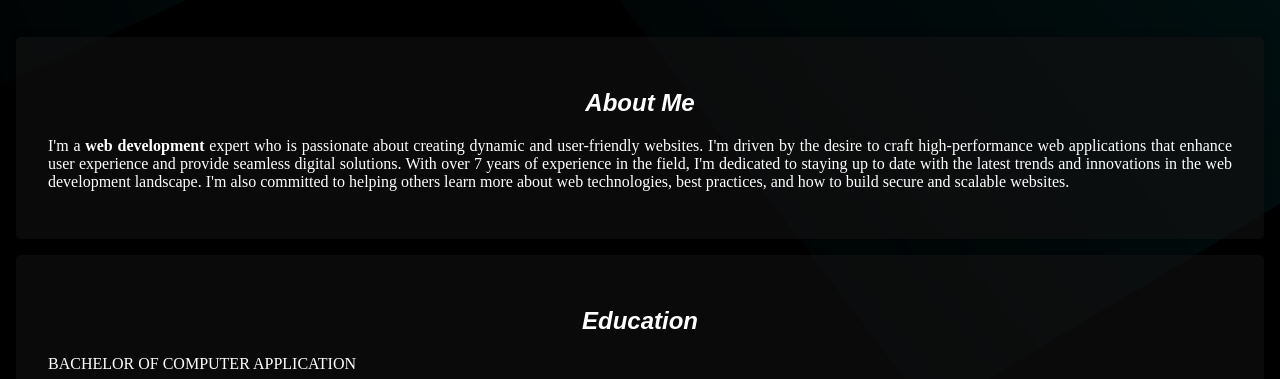
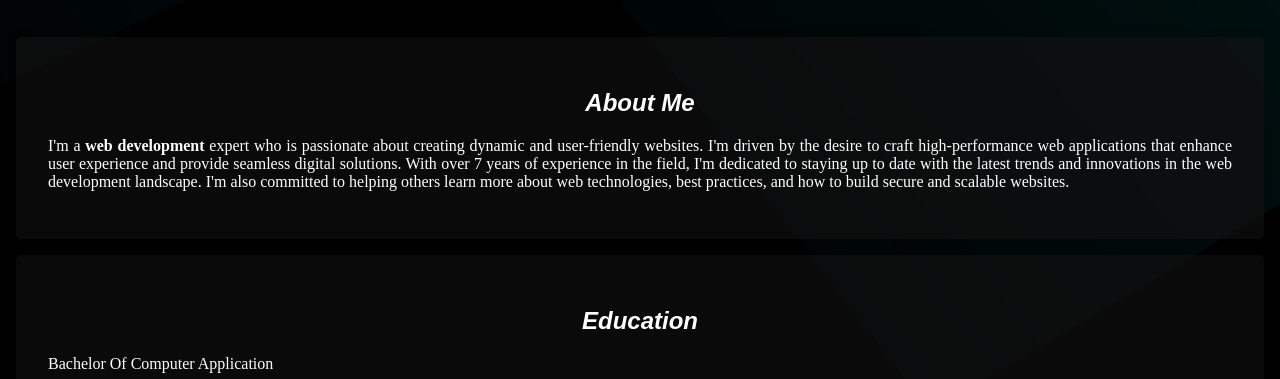
Before and after one commit to Dinesh7363/digital-portfolio, a plain HTML site: page index.html in a window 1280 px wide. Shown: the part 421-800 px from the top of the page. Drawn offline with Linux system fonts and the light colour scheme.

Commit message:
Update index.html

```diff
--- a/index.html
+++ b/index.html
@@ -68,7 +68,7 @@
     <section id="education">
         <div class="section-content">
             <h2 id="section-heading">Education</h2>
-            <p>BACHELOR OF COMPUTER APPLICATION </p></p>
+            <p>Bachelor Of Computer Application </p></p>
 
 
         </div>
```
